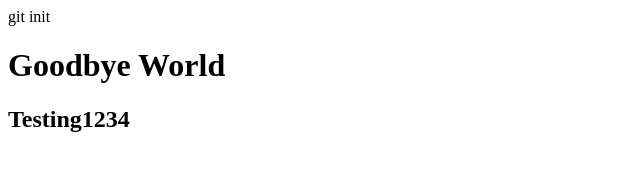
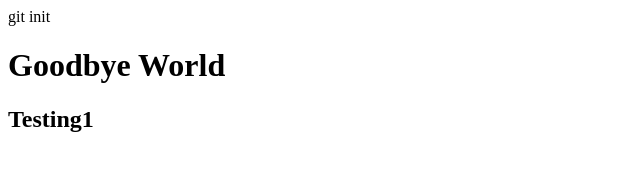
Before and after one commit to gtylergreen/crushing_it, a plain HTML site: page index.html in a window 1280 px wide. Shown: the full height of the page, 0-640 px from the left. Drawn offline with Linux system fonts and the light colour scheme.

Commit message:
commiting

```diff
--- a/index.html
+++ b/index.html
@@ -7,6 +7,6 @@ git init
   </head>
   <body>
     <h1>Goodbye World</h1>
-    <h2>Testing1234</h2>
+    <h2>Testing1</h2>
   </body>
 </html>
```
